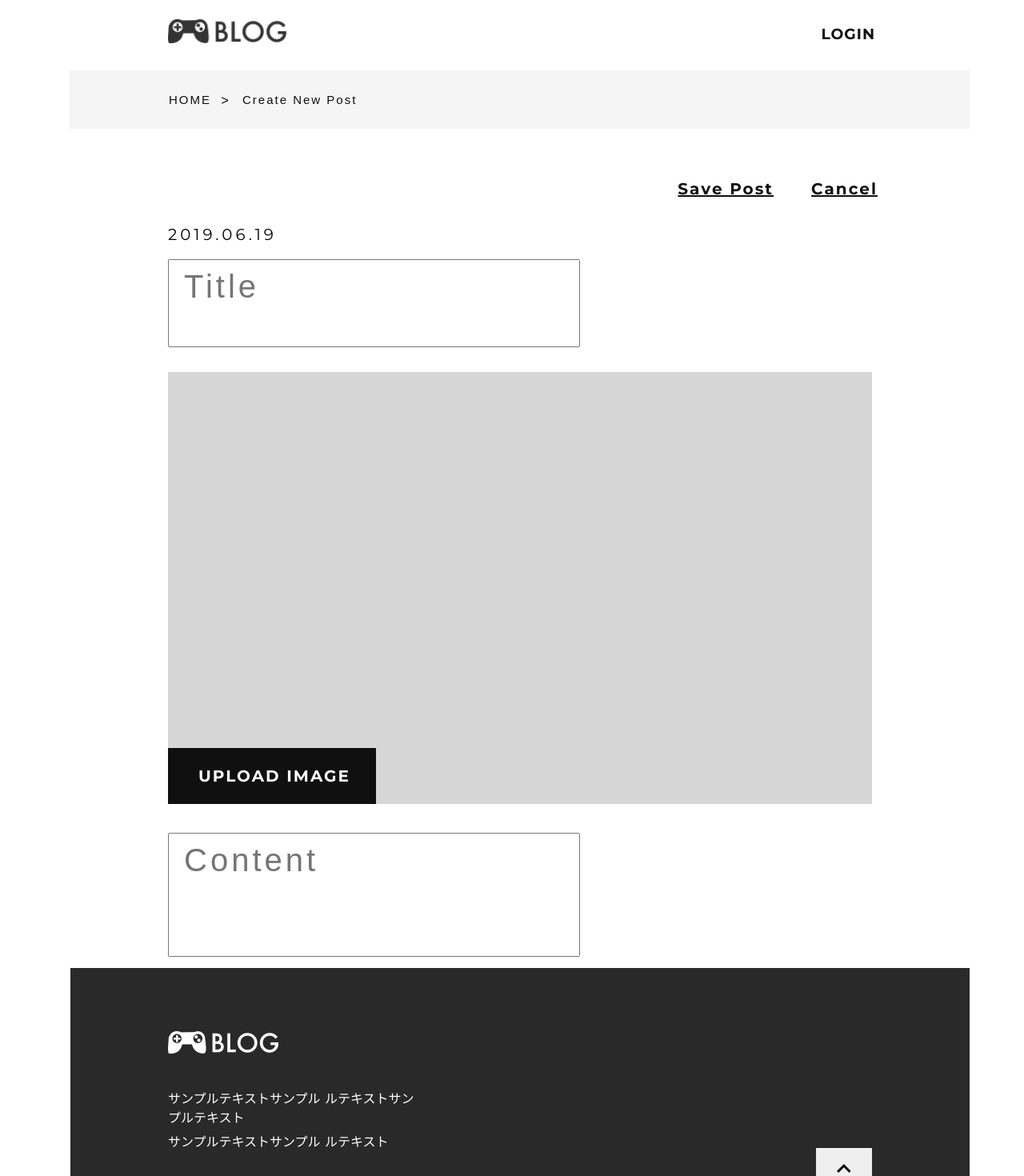
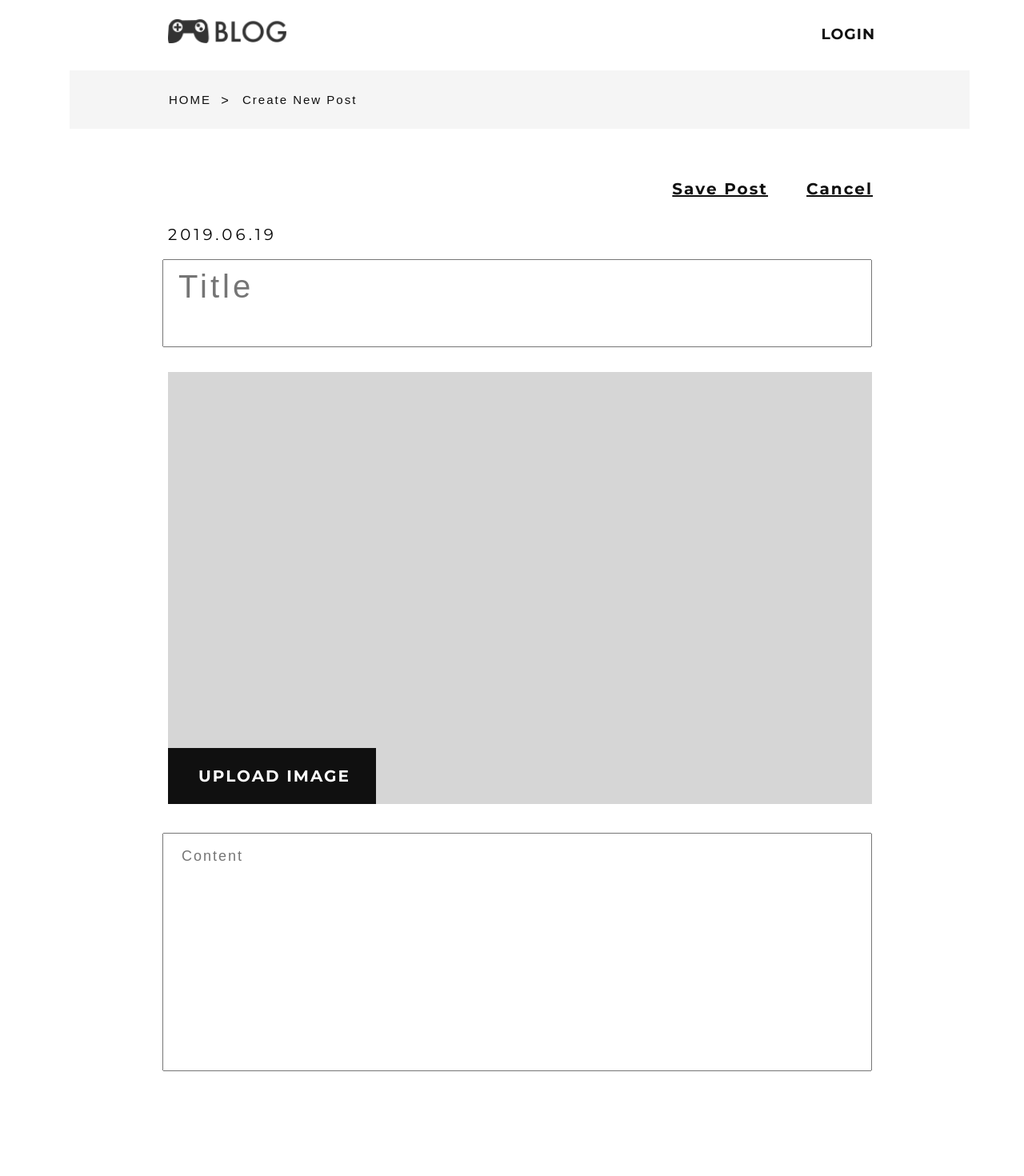
Before and after one commit to karenkeyc/fe-exam-output, a React (Create React App) app in the folder output/: page /create-new-post in a window 1280 px wide. Shown: the top 1470 px of the page at 80% size. Built offline with nearby package versions, Linux system fonts and the light colour scheme; the HTML template or start-up script is replaced by a standard one; a web font is replaced by a local one.

Commit message:
cols fix, refactor, wip single edit

```diff
--- a/output/src/assets/styles/newpost.scss
+++ b/output/src/assets/styles/newpost.scss
@@ -5,6 +5,9 @@
   font-family: $sans-serif;
   background: $light;
   z-index: 7;
+}
+.new-post__form {
+  padding-bottom: 150px;
 }
 .new-post__actions {
   float: right;
@@ -15,35 +18,54 @@
   font-size: 20px;
   color: $dark;
   letter-spacing: 2px;
-  padding-left: 47px;
+  padding-left: 42px;
+  padding-right: 6px;
 }
 .new-post__timestamp {
   padding-top: 57px;
   letter-spacing: 4px;
   font-size: 1.24em;
 }
+.new-post__title-container{
+  position: relative;
+  display: flex;
+  flex-flow: column nowrap;
+  justify-content: space-between;
+  align-items: flex-end;
+  margin-right: 7px;
+}
+.new-post__content-container{
+  position: relative;
+  display: flex;
+  flex-flow: column nowrap;
+  justify-content: space-between;
+  align-items: flex-end;
+  margin-right: 7px;
+}
 .new-post__title {
   font-family: $yg-bold;
   font-size: 40px;
   resize: none;
+  width: 96.7%;
   margin-top: -1px;
   letter-spacing: 4px;
   padding: 11px 15px 7px 19px;
 }
 .new-post__content {
-  font-family: $yg-bold;
-  font-size: 40px;
+  font-family: $yg-medium;
+  font-size: 18px;
   resize: none;
   margin-top: -1px;
-  letter-spacing: 4px;
-  padding: 11px 15px 7px 19px;
+  letter-spacing: 2px;
+  padding: 18px 11px 26px 23px;
+  width: 96.7%;
 }
 .new-post__file-upload {
   display:flex;
   flex-flow: column nowrap;
   align-items:center;
   justify-content:center;
-  margin: 27px 7px 37px 0;
+  margin: 31px 7px 37px 0;
 }
 .new-post__file-upload-container {
   width: 100%;
--- a/output/src/assets/styles/singlepost.scss
+++ b/output/src/assets/styles/singlepost.scss
@@ -19,7 +19,8 @@
   font-size: 20px;
   color: $dark;
   letter-spacing: 2px;
-  padding-left: 47px;
+  padding-left: 42px;
+  padding-right: 6px;
 }
 .single-post__timestamp {
   padding-top: 57px;
--- /dev/null
+++ b/output/src/components/Comments.js
@@ -0,0 +1,51 @@
+import React from "react";
+
+const Comments = () => {
+  return (
+    <>
+      <section className="comments">
+        <hr className="divider" />
+        <div className="comment-section">
+          <h1 className="comment-section__header">COMMENT</h1>
+        </div>
+        <div className="comment-section">
+          <div className="comment-box__container">
+            <div className="comment-box">
+              <p className="comment-box__content">
+                ここにはテキストが入ります。ここにはテキストが入りますここにはテキストが入りますここにはテキストが入りますここにはテキストが入ります。ここにはテキストが入ります。ここにはテキストが入りますここにはテキストが入りますここにはテキストが入りますここにはテキストが入ります。
+              </p>
+              <p className="comment-box__timestamp">
+                3 months ago
+                {/* Comment data, formatted by duration from now */}
+              </p>
+            </div>
+          </div>
+          <div className="comment-box__container">
+            <div className="comment-box">
+              <p className="comment-box__content">
+                ここにはテキストが入ります。ここにはテキストが入りますここにはテキストが入りますここにはテキストが入りますここにはテキストが入ります。ここにはテキストが入ります。ここにはテキストが入りますここにはテキストが入りますここにはテキストが入りますここにはテキストが入ります。
+              </p>
+              <p className="comment-box__timestamp">
+                3 months ago
+                {/* Comment data, formatted by duration from now */}
+              </p>
+            </div>
+          </div>
+          <form className="create-comment">
+            <div className="create-comment__container">
+              <textarea
+                className="create-comment__textarea"
+                type="text"
+                rows="5"
+                placeholder="Write comment"
+              />
+              <button className="create-comment__button">SUBMIT</button>
+            </div>
+          </form>
+        </div>
+      </section>
+    </>
+  );
+};
+
+export default Comments;
--- a/output/src/pages/NewPost.js
+++ b/output/src/pages/NewPost.js
@@ -35,12 +35,14 @@ const NewPost = () => {
             <p className="new-post__timestamp">2019.06.19</p>
           </div>
           <div className="new-post__container">
+            <div className="new-post__title-container">
               <textarea
-              className="new-post__input new-post__title"
+                className="new-post__title"
                 type="text"
                 rows="2"
                 placeholder="Title"
               />
+            </div>
             {/* image upload */}
             <div className="new-post__file-upload">
               <div className="new-post__file-upload-container">
@@ -62,12 +64,14 @@ const NewPost = () => {
               </div>
             </div>
             {/* image upload */}
+            <div className="new-post__content-container">
               <textarea
                 className="new-post__input new-post__content"
                 type="text"
-              rows="3"
+                rows="12"
                 placeholder="Content"
               />
+            </div>
           </div>
         </form>
       </section>
--- a/output/src/pages/Single.js
+++ b/output/src/pages/Single.js
@@ -2,6 +2,7 @@ import React from "react";
 import { Link } from "react-router-dom";
 import Header from "../components/Header";
 import Breadcrumb from "../components/Breadcrumb";
+import Comments from "../components/Comments"
 import Footer from "../components/Footer";
 import img1 from "../assets/images/carousel_img1.png";
 import "../assets/styles/singlepost.scss";
@@ -43,48 +44,7 @@ const Single = () => {
         </form>
       </section>
 
-      <section className="comments">
-        <hr className="divider" />
-        <div className="comment-section">
-          <h1 className="comment-section__header">COMMENT</h1>
-        </div>
-        <div className="comment-section">
-          <div className="comment-box__container">
-            <div className="comment-box">
-              <p className="comment-box__content">
-                ここにはテキストが入ります。ここにはテキストが入りますここにはテキストが入りますここにはテキストが入りますここにはテキストが入ります。ここにはテキストが入ります。ここにはテキストが入りますここにはテキストが入りますここにはテキストが入りますここにはテキストが入ります。
-              </p>
-              <p className="comment-box__timestamp">
-                3 months ago
-                {/* Comment data, formatted by duration from now */}
-              </p>
-            </div>
-          </div>
-          <div className="comment-box__container">
-            <div className="comment-box">
-              <p className="comment-box__content">
-                ここにはテキストが入ります。ここにはテキストが入りますここにはテキストが入りますここにはテキストが入りますここにはテキストが入ります。ここにはテキストが入ります。ここにはテキストが入りますここにはテキストが入りますここにはテキストが入りますここにはテキストが入ります。
-              </p>
-              <p className="comment-box__timestamp">
-                3 months ago
-                {/* Comment data, formatted by duration from now */}
-              </p>
-            </div>
-          </div>
-          <form className="create-comment">
-            <div className="create-comment__container">
-              <textarea
-                className="create-comment__textarea"
-                type="text"
-                rows="5"
-                placeholder="Write comment"
-              />
-              <button className="create-comment__button">SUBMIT</button>
-            </div>
-          </form>
-        </div>
-      </section>
-
+      <Comments/>
       <Footer />
     </>
   );
--- a/output/src/pages/SingleEdit.js
+++ b/output/src/pages/SingleEdit.js
@@ -1,17 +1,56 @@
-import React from 'react'
-import Header from '../components/Header'
-import Breadcrumb from '../components/Breadcrumb'
-import Footer from '../components/Footer'
+import React from "react";
+import { Link } from "react-router-dom";
+import Header from "../components/Header";
+import Breadcrumb from "../components/Breadcrumb";
+import Comments from "../components/Comments"
+import Footer from "../components/Footer";
+import img1 from "../assets/images/carousel_img1.png";
+import "../assets/styles/singlepost.scss";
 
 const SingleEdit = () => {
+  const title =
+    "サンプルテキストサンプル ルテキストサンプルテキストサンプルテキストサンプル ルテキスト";
   return (
     <>
-      <Header/>
-      <Breadcrumb/>
-      <h1>Single Edit</h1>
-      <Footer/>
+      <Header />
+      <Breadcrumb title={title} />
+      <section className="single-post">
+        <form className="single-post__form">
+          <div className="single-post__actions">
+          <Link className="single-post__save" to="/single-post-view">
+              Save Post
+            </Link>
+            <Link className="single-post__cancel" to="/">
+              Cancel
+            </Link>
+          </div>
+          <div className="single-post__container">
+            <p className="single-post__timestamp">2019.06.19</p>
+          </div>
+          <div className="single-post__container">
+            <p className="single-post__title">
+              サンプルテキストサンプル ルテキストサンプルテキ
+              ストサンプルテキストサンプル ルテキスト{" "}
+            </p>
+            <div className="single-post__image-container">
+              <img src={img1} alt="" className="single-post__image" />
+            </div>
+            <div className="single-post__content">
+              <p className="content">
+                ここにはテキストが入ります。ここにはテキストが入りますここにはテキストが入りますここにはテキストが入りますここにはテキストが入ります。ここにはテキストが入ります。ここにはテキストが入りますここにはテキストが入りますここにはテキストが入りますここにはテキストが入ります。ここにはテキストが入ります。ここにはテキストが入りますここにはテキストが入りますここにはテキストが入りますここにはテキストが入ります。
+              </p>
+              <p className="content">
+                ここにはテキストが入ります。ここにはテキストが入りますここにはテキストが入りますここにはテキストが入りますここにはテキストが入ります。ここにはテキストが入ります。ここにはテキストが入りますここにはテキストが入りますここにはテキストが入りますここにはテキストが入ります。ここにはテキストが入ります。ここにはテキストが入りますここにはテキストが入りますここにはテキストが入りますここにはテキストが入ります。
+              </p>
+            </div>
+          </div>
+        </form>
+      </section>
+
+      <Comments/>
+      <Footer />
     </>
-  )
-}
+  );
+};
 
-export default SingleEdit
+export default SingleEdit;
```
Lines whose indentation alone changed are shown as unchanged.
